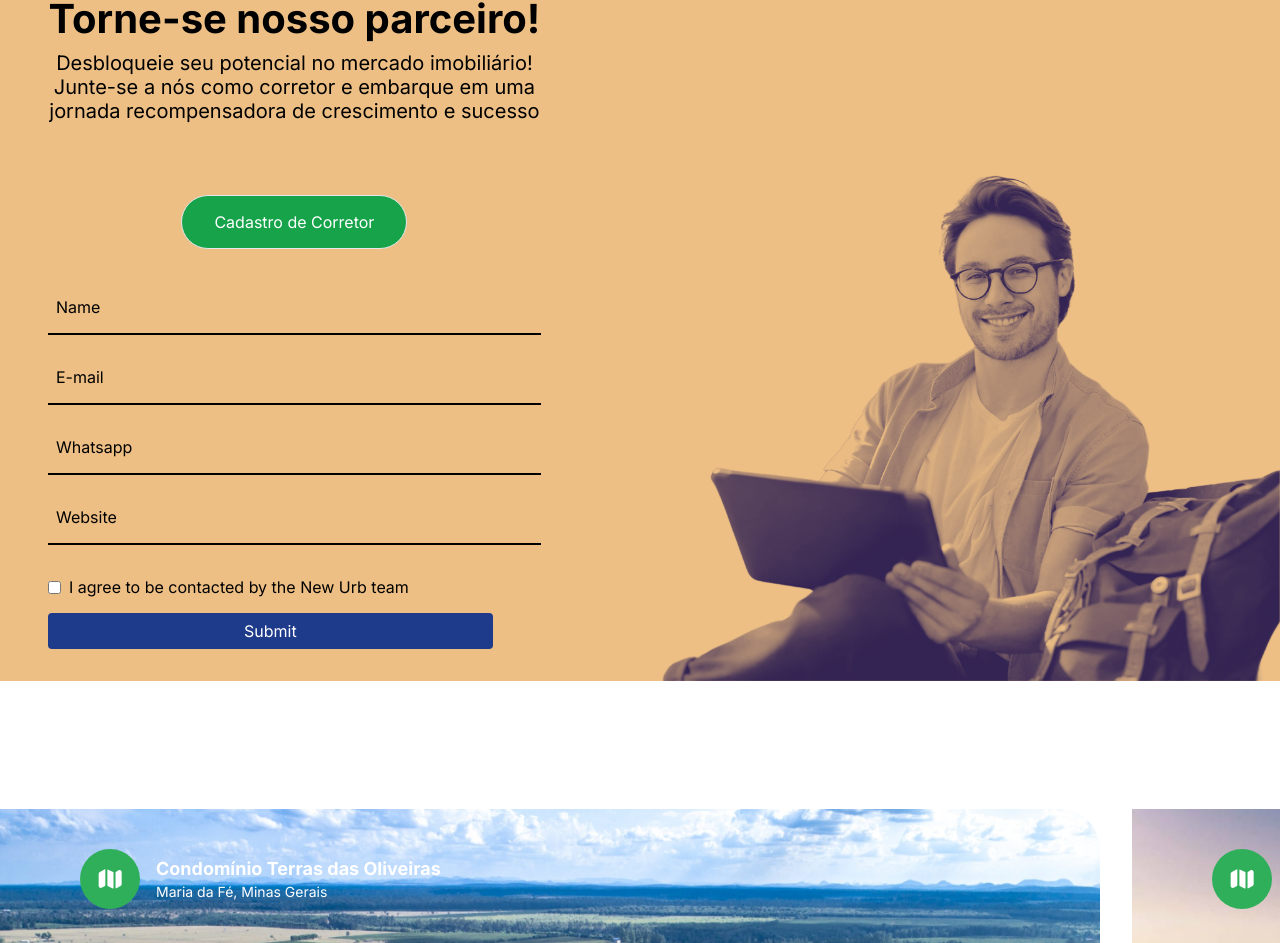
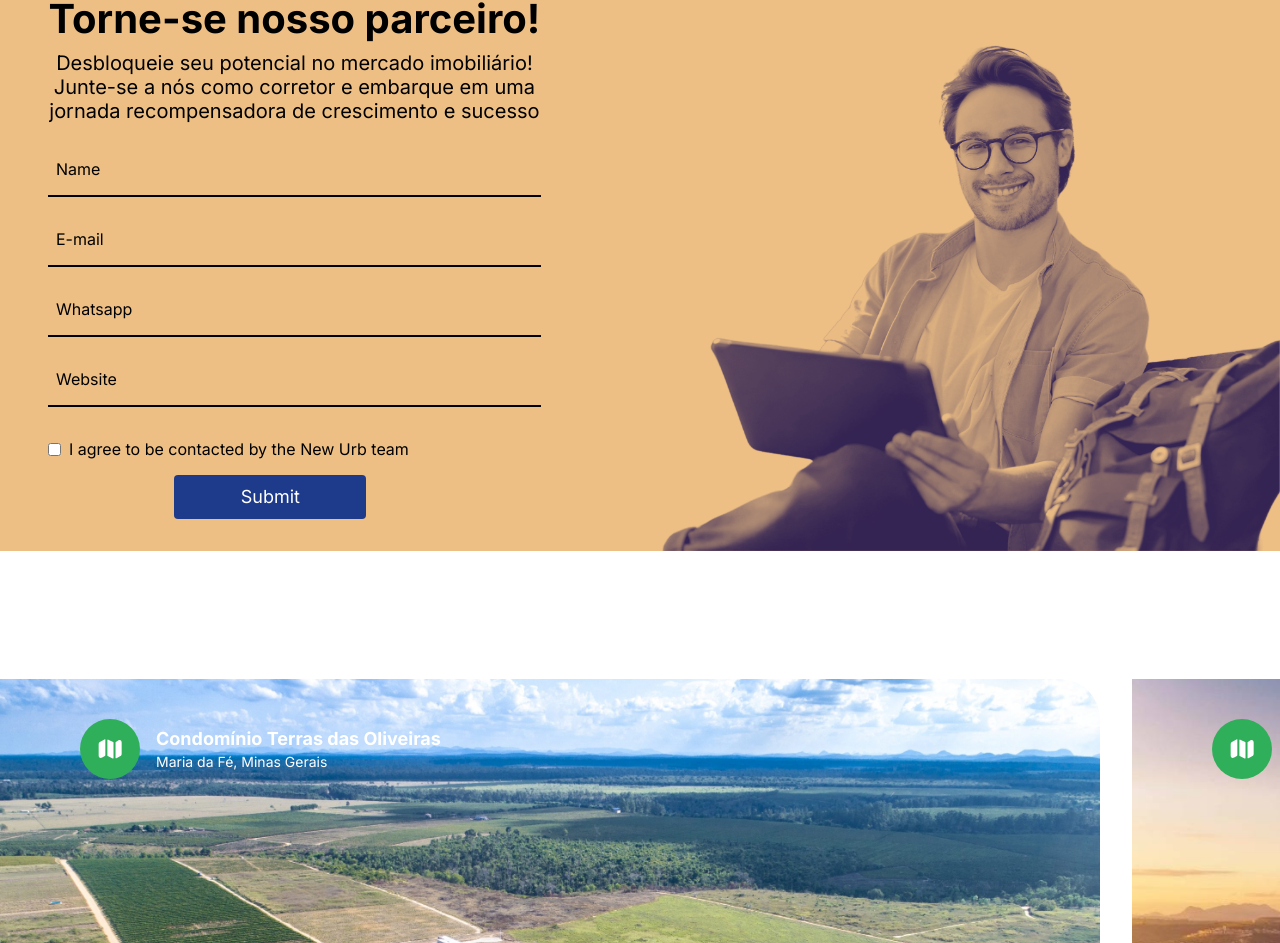
Before and after one commit to douglasmnegri/newurb-website, a Next.js app: page / in a window 1280 px wide. Shown: the part 2109-3052 px from the top of the page. Built offline with nearby package versions, Linux system fonts and the light colour scheme.

Commit message:
add a page after filling out the form

```diff
--- /dev/null
+++ b/app/success/page.jsx
@@ -0,0 +1,28 @@
+"use client";
+import React from "react";
+import Link from "next/link";
+import Button from "@/components/Button";
+
+const Success = () => {
+  return (
+    <section className="bg-white flex items-center justify-center h-96">
+      <div className="bg-gray-100 p-8 rounded-lg shadow-lg max-w-md mx-auto text-center">
+        <p className="text-sm text-green-500 font-semibold mb-2">Sucesso!</p>
+        <h1 className="text-2xl font-bold text-gray-800 mb-4">
+          Sua mensagem foi <br /> enviada.
+        </h1>
+        <p className="text-sm text-gray-600 mb-6">
+          Obrigado por entrar em contato com a Newurb. Em breve retornaremos com
+          mais informações.
+        </p>
+        <div className="flex justify-center">
+          <Link href="/">
+            <Button type="button" variant={"btn_dark_green"} title="Voltar" />
+          </Link>
+        </div>
+      </div>
+    </section>
+  );
+};
+
+export default Success;
--- a/components/Form.jsx
+++ b/components/Form.jsx
@@ -31,9 +31,7 @@ const Form = () => {
     const formData = { name, email, whatsapp, website };
 
     try {
-      const response = await fetch(
-        `http://localhost:3000/send-email`,
-        {
+      const response = await fetch(`http://localhost:3000/send-email`, {
         method: "POST",
         headers: {
           "Content-Type": "application/json",
@@ -43,8 +41,7 @@ const Form = () => {
           subject: "New Form Submission",
           body: `Name: ${name}\nEmail: ${email}\nWhatsapp: ${whatsapp}\nWebsite: ${website}`,
         }),
-        }
-      );
+      });
 
       if (!response.ok) {
         throw new Error("Network response was not ok");
@@ -54,7 +51,6 @@ const Form = () => {
       console.log("Form data logged successfully:", result);
       alert("Form data logged successfully!");
     } catch (error) {
-
       console.error("Error logging form data:", error);
       alert("Error logging form data. Please try again.");
     }
@@ -69,23 +65,8 @@ const Form = () => {
             <h5 className="lg:regular-20">{t("form.realtor")}</h5>
             <br></br>
             {/* <h5 className="lg:regular-20">{t("form.realtor2")}</h5> */}
-            <form className="flex flex-col mt-5" onSubmit={handleSubmit}>
-              <div>
-                <div className="text-center my-8 flex justify-center">
-                  <Link
-                    href={
-                      "https://docs.google.com/forms/d/e/1FAIpQLSfQ2qUSgPvOjtL90OkhKjFzY-vXTFGK8DnXmm9lN5kotRoNqg/viewform"
-                    }
-                    target="_blank"
-                  >
-                    <Button
-                      type="button"
-                      variant={"btn_dark_green"}
-                      title={t("form.button_text")}
-                    />
-                  </Link>
-                </div>
-              </div>
+            <form className="flex flex-col" onSubmit={handleSubmit}>
+              <div></div>
               <div className="mb-8 mt-4 relative">
                 <input
                   type="text"
@@ -182,13 +163,14 @@ const Form = () => {
                 />
                 I agree to be contacted by the New Urb team
               </label>
-
+              <Link href="/success">
                 <button
                   type="submit"
-                className="p-2 bg-blue-900 text-white rounded hover:bg-blue-600 mr-12 mb-8"
+                  className="p-2 bg-blue-900 text-white rounded hover:bg-blue-600 mr-12 mb-8 text-lg w-48"
                 >
                   Submit
                 </button>
+              </Link>
             </form>
           </div>
         </div>
```
Lines whose indentation alone changed are shown as unchanged.
